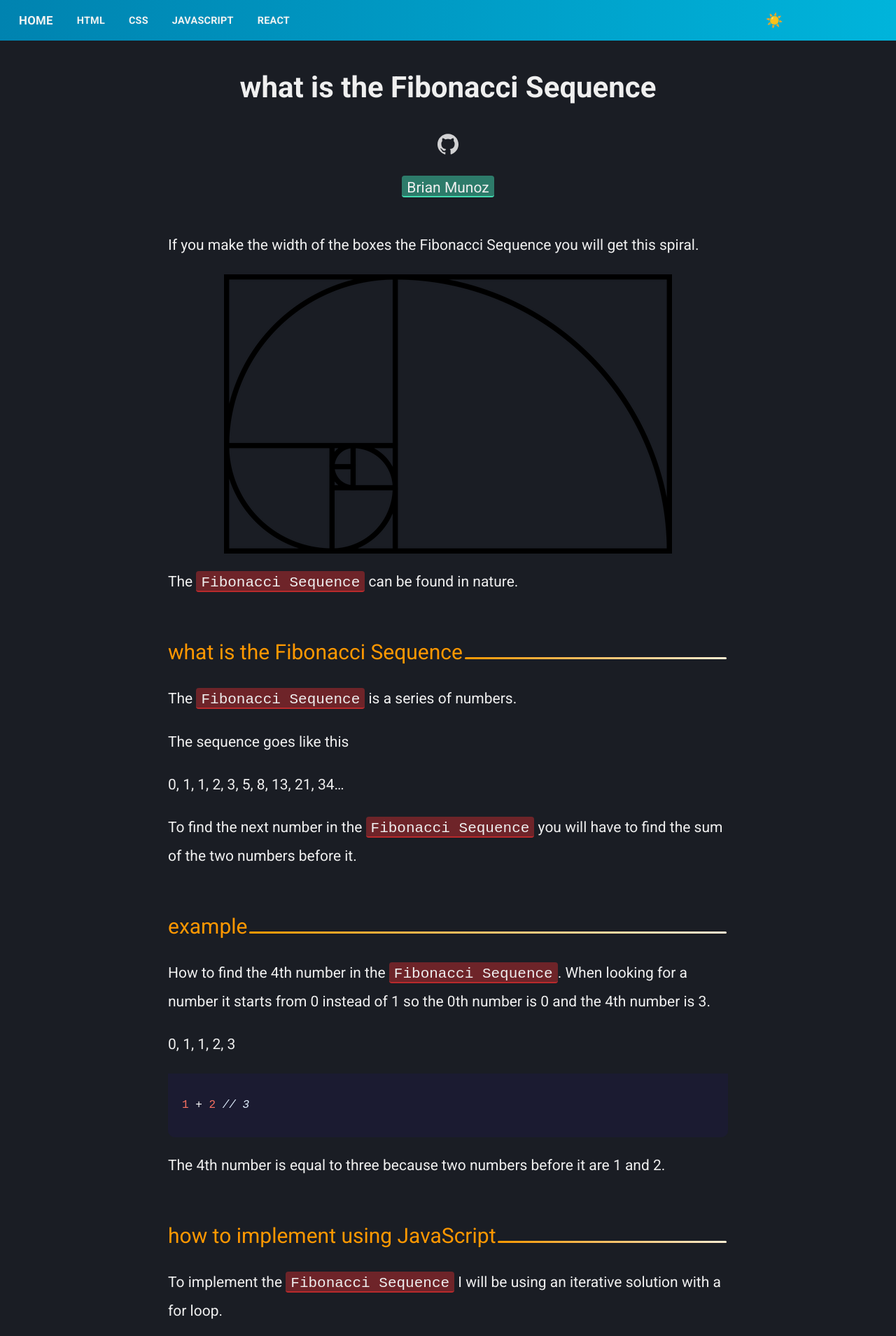
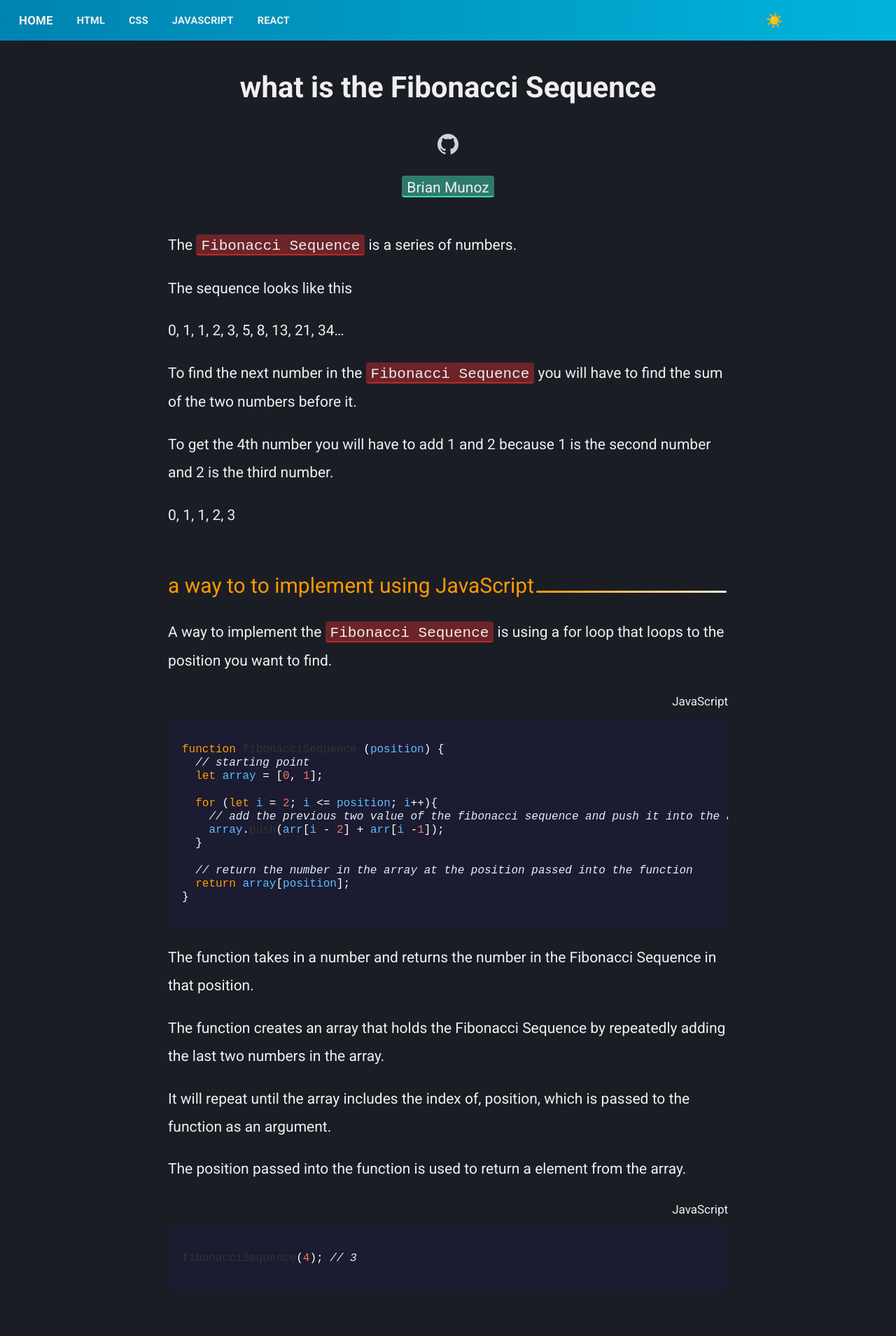
Before and after one commit to codinglead/codinglead.github.io, a Jekyll site: the page built from _posts/2019-09-23-fibonacci-sequence.md, in a window 1280 px wide. Shown: the top 1909 px of the page at 70% size. Built offline with Jekyll 4.4.1, drawn with Linux system fonts in a browser that asks for light colours; comment, search, counter and statistics services are not loaded; some of the changed text lies outside the part shown.

Commit message:
update wording

````diff
--- a/_posts/2019-09-23-fibonacci-sequence.md
+++ b/_posts/2019-09-23-fibonacci-sequence.md
@@ -2,7 +2,8 @@
 layout: project
 title: what is the Fibonacci Sequence
 date: 2019-09-16 8:00 -0700
-meta: The Fibonacci Sequence is a series of numbers. To find the next number in the series you will have to find the sum of the last two numbers before it.
+updated: 2020-09-26 19:32 -0700
+meta: The Fibonacci Sequence is a series of numbers that starts at 0 and 1. The next number in the series is the sum of the last two numbers.
 pic: images/javascript.png
 imgAlt: the javascript logo
 tags: ["javascript"]
@@ -10,69 +11,57 @@ author: ["Brian Munoz", "https://colorlessenergy.github.io/", "https://github.co
 permalink: /javascript/:title
 ---
 
-If you make the width of the boxes the Fibonacci Sequence you will get this spiral.
-
-<div class="center">
-  <img src="{{ site.baseurl }}/images/fibonacci-sequence/fibonacci.png" alt="fibonacci sequence spiral" title="fibonacci sequence spiral">
-</div>
-
-The <code class="highlight__code">Fibonacci Sequence</code> can be found in nature.
-
-## what is the Fibonacci Sequence
-
 The <code class="highlight__code">Fibonacci Sequence</code> is a series of numbers.
 
-The sequence goes like this
+The sequence looks like this
 
 0, 1, 1, 2, 3, 5, 8, 13, 21, 34...
 
-
 To find the next number in the <code class="highlight__code">Fibonacci Sequence</code> you will have to find the sum of the two numbers before it.
 
-
-## example
-
-How to find the 4th number in the <code class="highlight__code">Fibonacci Sequence</code>. When looking for a number it starts from 0 instead of 1 so the 0th number is 0 and the 4th number is 3.
+To get the 4th number you will have to add 1 and 2 because 1 is the second number and 2 is the third number.
 
 0, 1, 1, 2, 3
 
-```javascript
-1 + 2 // 3
-```
-The 4th number is equal to three because two numbers before it are 1 and 2.
+## a way to to implement using JavaScript
 
+A way to implement the <code class="highlight__code">Fibonacci Sequence</code> is using a for loop that loops to the position you want to find.
 
-## how to implement using JavaScript
-
-To implement the <code class="highlight__code">Fibonacci Sequence</code> I will be using an iterative solution with a for loop.
+<p class="highlight__file-desc">JavaScript</p>
 
 ```javascript
-function fib(n){
-  // starting point of the
-  // Fibonacci Sequence
-  let arr = [0, 1];
+function fibonacciSequence (position) {
+  // starting point
+  let array = [0, 1];
 
-  for (let i = 2; i <= n; i++){
-    // push a number to the array
-    arr.push(arr[i - 2] + arr[i -1]);
+  for (let i = 2; i <= position; i++){
+    // add the previous two value of the fibonacci sequence and push it into the array
+    array.push(arr[i - 2] + arr[i -1]);
   }
 
-  // return the number in the array at the index given
- return arr[n]
+  // return the number in the array at the position passed into the function
+  return array[position];
 }
 ```
+
 The function takes in a number and returns the number in the Fibonacci Sequence in that position.
 
-The function creates an array that holds the Fibonacci Sequence by repeatedly adding the last two numbers in the array and pushing that to the array.
+The function creates an array that holds the Fibonacci Sequence by repeatedly adding the last two numbers in the array.
 
-It will repeat until the array includes the index of, n, which is passed to the function as an argument.
+It will repeat until the array includes the index of, position, which is passed to the function as an argument.
 
-The function will return the nth position of the array.
+The position passed into the function is used to return a element from the array.
+
+<p class="highlight__file-desc">JavaScript</p>
 
 ```javascript
-fib(4); // 3
+fibonacciSequence(4); // 3
 ```
 
 ## conclusion
 
-<code class="highlight__code">Fibonacci Sequence</code> can be found in nature.
+This spiral can be made with the <code class="highlight__code">Fibonacci Sequence</code>.
+
+<div class="center background-color-white">
+  <img src="{{ site.baseurl }}/images/fibonacci-sequence/fibonacci.png" alt="fibonacci sequence spiral" title="fibonacci sequence spiral">
+</div>
--- a/css/module.css
+++ b/css/module.css
@@ -332,6 +332,10 @@
   border-bottom: 2px solid rgba(236, 48, 48, 0.6);
 }
 
+.background-color-white {
+  background-color: #ffffff;
+}
+
 @media screen and (max-width: 900px) {
   .posts {
     margin: 0;
````
